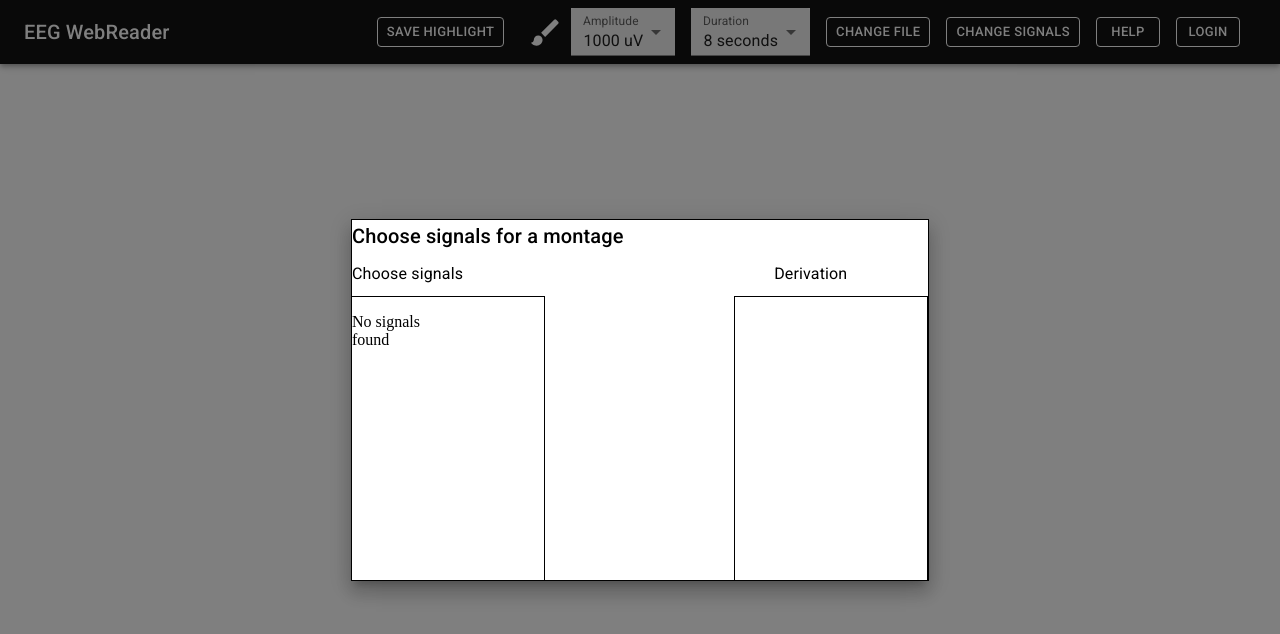
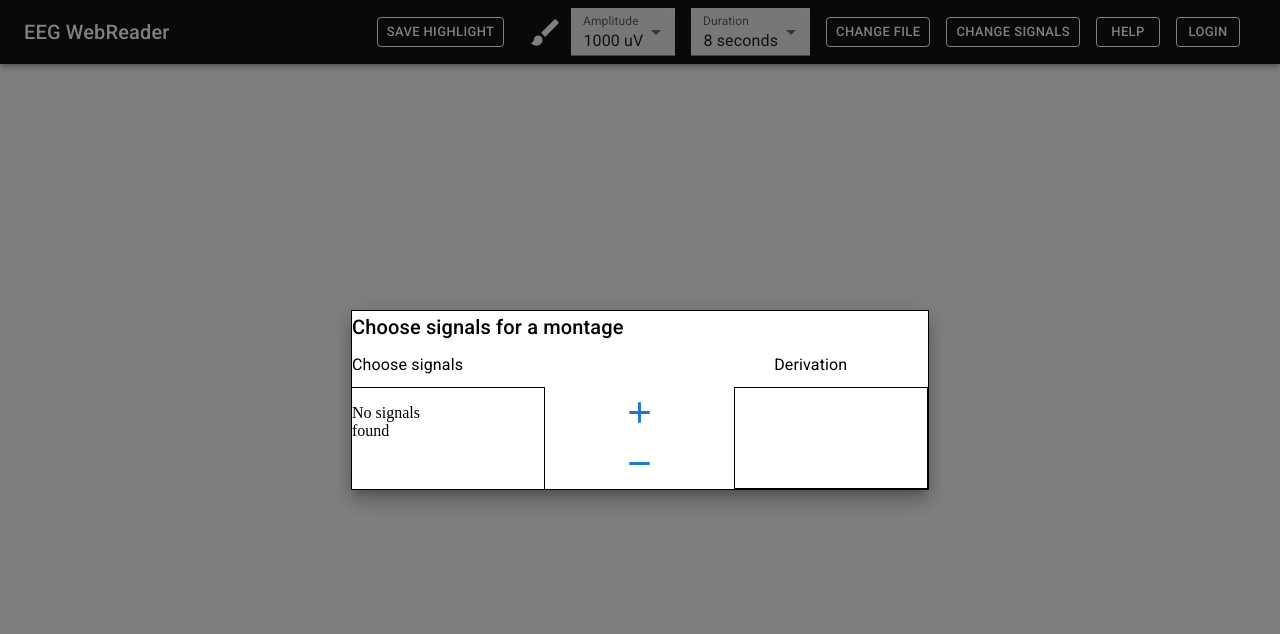
Before and after one commit to DanasPirmasis/EEGInfoSystem, a React (Create React App) app in the folder client/: page / in a window 1280 px wide. Both pictures are taken after a click on the button "LOGIN". Shown: the top 634 px of the page. Built offline with nearby package versions, Linux system fonts and the light colour scheme.

Commit message:
Added addition to composition

```diff
--- a/client/src/components/MontageModal.js
+++ b/client/src/components/MontageModal.js
@@ -1,37 +1,52 @@
-import { Modal, Typography, Box, Button } from '@mui/material';
+import { Modal, Typography, Box, Button, IconButton } from '@mui/material';
+import AddIcon from '@mui/icons-material/Add';
+import RemoveIcon from '@mui/icons-material/Remove';
 import { useEffect, useState } from 'react';
 
 const MontageModal = (props) => {
 	const [selectedSignals, setSelectedSignals] = useState([]);
-	const [selectedSignalsLength, setSelectedSignalsLength] = useState(0);
+	const [signSelectionMode, setSignSelectionMode] = useState(0);
 	const [signals, setSignals] = useState([]);
 
-	const selectSignal = async (e) => {
-		if (selectedSignalsLength === 0 || selectedSignalsLength % 2 === 0) {
+	const selectSignal = (e) => {
+		if (signSelectionMode === 0) {
 			setSelectedSignals((selectedSignals) => [
 				...selectedSignals,
 				e.target.innerText,
 			]);
-		} else {
-			const swapArray = selectedSignals;
-			swapArray[swapArray.length - 1] =
-				swapArray[swapArray.length - 1] + ' - ' + e.target.innerText;
-			setSelectedSignals(swapArray);
+			setSignSelectionMode(1);
 		}
+		if (signSelectionMode === 2) {
+			const copyArray = [...selectedSignals];
+			copyArray[copyArray.length - 1] =
+				copyArray[copyArray.length - 1] + e.target.innerText;
+			setSelectedSignals(copyArray);
+			setSignSelectionMode(0);
+		}
+	};
 
-		const val = selectedSignalsLength + 1;
-		setSelectedSignalsLength(val);
+	const selectPlusSign = () => {
+		if (signSelectionMode === 1) {
+			const copyArray = [...selectedSignals];
+			copyArray[copyArray.length - 1] = copyArray[copyArray.length - 1] + ' + ';
+			setSelectedSignals(copyArray);
+			setSignSelectionMode(2);
+		}
+	};
+
+	const selectMinusSign = () => {
+		if (signSelectionMode === 1) {
+			const copyArray = [...selectedSignals];
+			copyArray[copyArray.length - 1] = copyArray[copyArray.length - 1] + ' - ';
+			setSelectedSignals(copyArray);
+			setSignSelectionMode(2);
+		}
 	};
 
 	const removeSignal = (i) => {
-		let lengthReducer = selectedSignalsLength - 1;
 		const swapArray = [...selectedSignals];
-		if (swapArray[i].includes(' - ')) {
-			lengthReducer--;
-		}
 		swapArray.splice(i, 1);
 		setSelectedSignals(swapArray);
-		setSelectedSignalsLength(lengthReducer);
 	};
 
 	const closeHandler = () => {
@@ -40,7 +55,7 @@ const MontageModal = (props) => {
 
 	useEffect(() => {
 		setSelectedSignals([]);
-		setSelectedSignalsLength(0);
+		setSignSelectionMode(0);
 		if (props.signals._header !== undefined)
 			setSignals(props.signals._header.signalInfo);
 		else setSignals([{ label: 'No signals found' }]);
@@ -61,7 +76,6 @@ const MontageModal = (props) => {
 					display: 'flex',
 					flexDirection: 'column',
 					width: '45vw',
-					height: '45vh',
 					border: '1px solid #000',
 					boxShadow: 12,
 					bgcolor: 'background.paper',
@@ -88,30 +102,29 @@ const MontageModal = (props) => {
 						display: 'flex',
 						flexWrap: 'wrap',
 						justifyContent: 'space-between',
-						height: '100%',
 					}}
 				>
 					<div
 						style={{
 							display: 'flex',
 							flexWrap: 'wrap',
+							maxHeight: '75vh',
 							flexDirection: 'column',
-							height: '100%',
-							maxWidth: '15vw',
-							minWidth: '15vw',
+							width: '15vw',
 							border: '1px solid black',
 							borderBottomWidth: '0px',
 							borderLeftWidth: '0px',
 							overflow: 'auto',
 						}}
 					>
-						{signals.map((signal) => (
-							<li
-								style={{ listStyleType: 'none', maxWidth: '7vw' }}
-								key={signal.label}
-							>
+						{signals.map((signal, index) => (
+							<li style={{ listStyleType: 'none', maxWidth: '7vw' }}>
 								{signal.label !== 'No signals found' && (
-									<Button onClick={selectSignal} style={{ minWidth: '7vw' }}>
+									<Button
+										onClick={selectSignal}
+										style={{ minWidth: '7vw' }}
+										key={signal.label + index}
+									>
 										{signal.label}
 									</Button>
 								)}
@@ -119,6 +132,17 @@ const MontageModal = (props) => {
 							</li>
 						))}
 					</div>
+					<div
+						style={{ display: 'flex', flexDirection: 'column', margin: 'auto' }}
+					>
+						<IconButton onClick={selectPlusSign}>
+							<AddIcon color='primary' fontSize='large' />
+						</IconButton>
+						<IconButton onClick={selectMinusSign}>
+							<RemoveIcon color='primary' fontSize='large' />
+						</IconButton>
+					</div>
+
 					<div
 						style={{
 							display: 'flex',
@@ -137,8 +161,6 @@ const MontageModal = (props) => {
 							>
 								<Button
 									onClick={(e) => {
-										e.stopPropagation();
-										e.preventDefault();
 										removeSignal(i);
 									}}
 									style={{ minWidth: '15vw' }}
--- a/client/src/components/Reader.js
+++ b/client/src/components/Reader.js
@@ -33,6 +33,7 @@ const Reader = (props) => {
 	const [file, setFile] = useState(props.data);
 
 	const handleClose = (selectedSignals) => {
+		console.log(selectedSignals);
 		setSelectedDataArray([]);
 		setOpenModal(false);
 		setShownSignals(selectedSignals);
@@ -40,6 +41,13 @@ const Reader = (props) => {
 		let signalNumberArray = [];
 		for (let i = 0; i < selectedSignals.length; i++) {
 			let signal = selectedSignals[i].split(' - ');
+			if (signal.length === 1) {
+				signal = selectedSignals[i].split(' + ');
+				signalNumberArray.push('+');
+			} else {
+				signalNumberArray.push('-');
+			}
+			console.log(signal);
 			for (let j = 0; j < file._header.signalInfo.length; j++) {
 				let headerSignalLabels = file._header.signalInfo[j].label.toLowerCase();
 				if (
@@ -50,12 +58,17 @@ const Reader = (props) => {
 				}
 			}
 		}
+		console.log(signalNumberArray);
+		for (let i = 0; i < signalNumberArray.length; i = i + 3) {
+			let operationType = signalNumberArray[i];
+			let firstSignal = signalNumberArray[i + 1];
+			let secondSignal = signalNumberArray[i + 2];
 
-		for (let i = 0; i < signalNumberArray.length; i = i + 2) {
-			let firstSignal = signalNumberArray[i];
-			let secondSignal = signalNumberArray[i + 1];
-
-			let flatDerivedArray = flattenAndSubtract(firstSignal, secondSignal);
+			let flatDerivedArray = flattenAndSubtract(
+				operationType,
+				firstSignal,
+				secondSignal
+			);
 			setSelectedDataArray((selectedDataArray) => [
 				...selectedDataArray,
 				flatDerivedArray,
@@ -63,12 +76,18 @@ const Reader = (props) => {
 		}
 	};
 
-	const flattenAndSubtract = (firstSignal, secondSignal) => {
+	const flattenAndSubtract = (operationType, firstSignal, secondSignal) => {
 		let firstSignalData = file._physicalSignals[firstSignal];
 		let secondSignalData = file._physicalSignals[secondSignal];
 		let derivation = [];
 
-		if (file) {
+		if (operationType === '+') {
+			for (let i = 0; i < firstSignalData.length; i++) {
+				for (let j = 0; j < firstSignalData[i].length; j++) {
+					derivation.push(secondSignalData[i][j] + firstSignalData[i][j]);
+				}
+			}
+		} else {
 			for (let i = 0; i < firstSignalData.length; i++) {
 				for (let j = 0; j < firstSignalData[i].length; j++) {
 					derivation.push(secondSignalData[i][j] - firstSignalData[i][j]);
```
